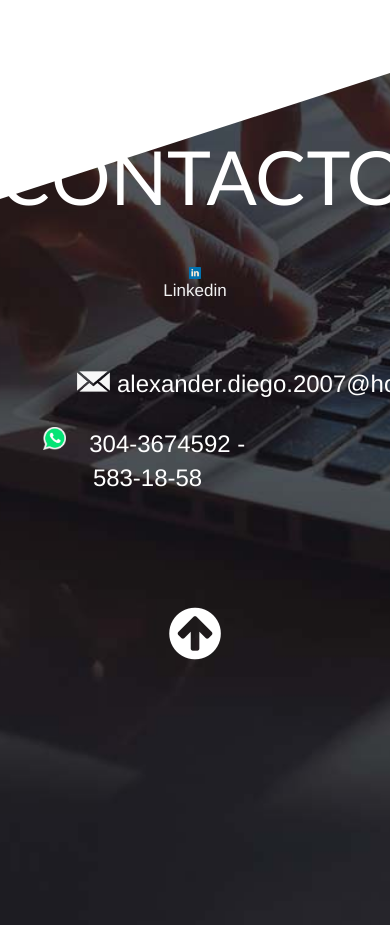
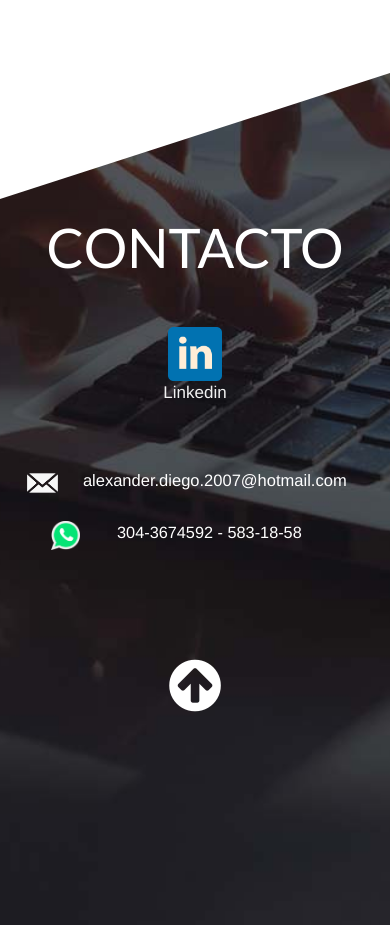
Before and after one commit to diego41071/portafolio, a website: page index.html in a window 390 px wide. Shown: the part 5280-6212 px from the top of the page. Drawn offline with nearby package versions, Linux system fonts and the light colour scheme.

Commit message:
cambio en medias

```diff
--- a/css/index.css
+++ b/css/index.css
@@ -372,4 +372,24 @@ animation-name: fadeIn;
     body {
         font-size:17px !important;
     }
+
+    .fontcontact {
+        font-size: 321%;
+        margin-top: 37%;
+    }
+
+    .emailtext{
+        margin-left: 3%;
+        font-size: 69%;
+    }
+
+    .phonetext {
+        font-size: 68%;
+        margin-right: 0% !important;
+    }
+
+    .imgcontact{
+        width: 278%;
+        margin-left: -91%
+    }
    }
```
